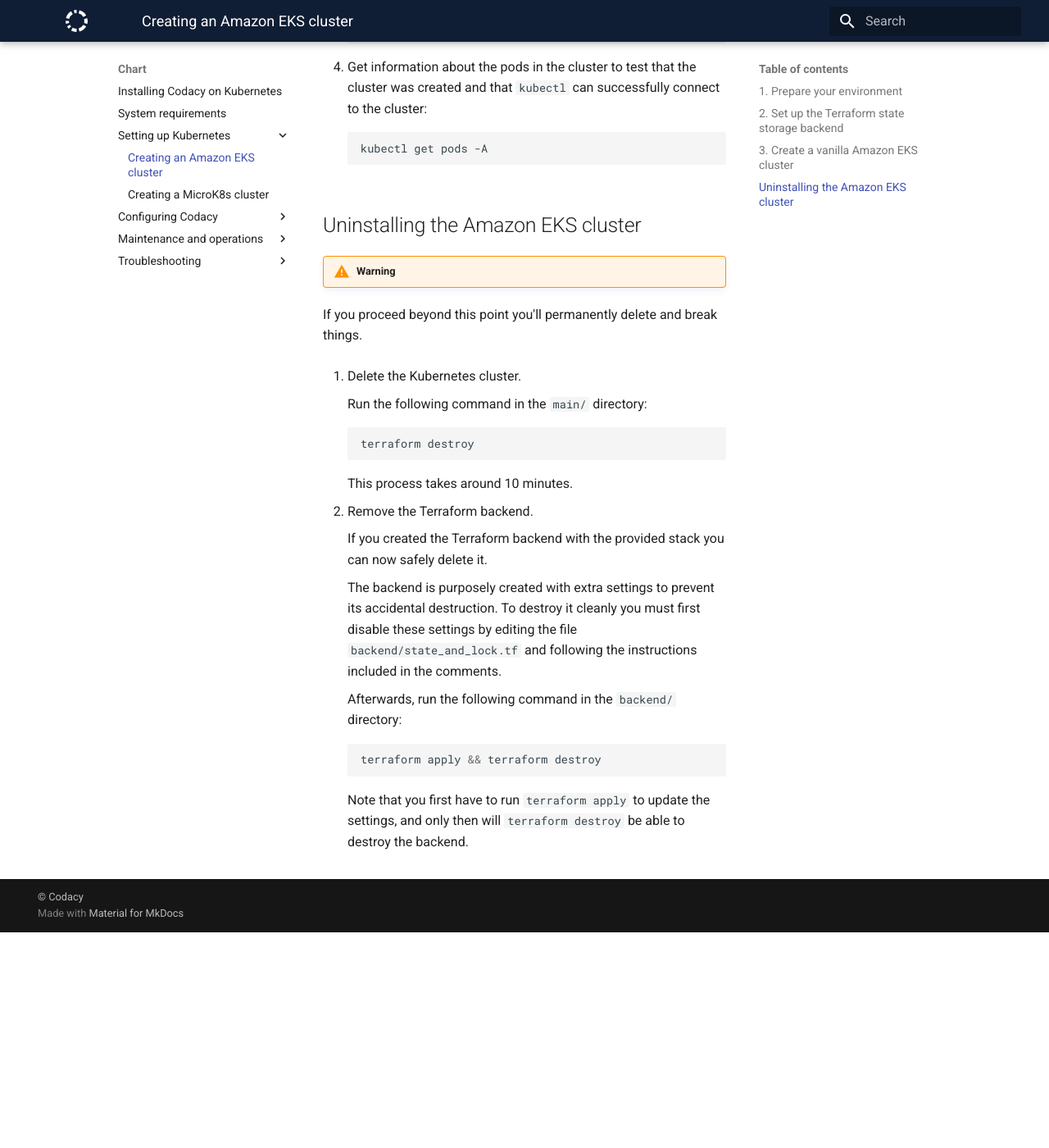
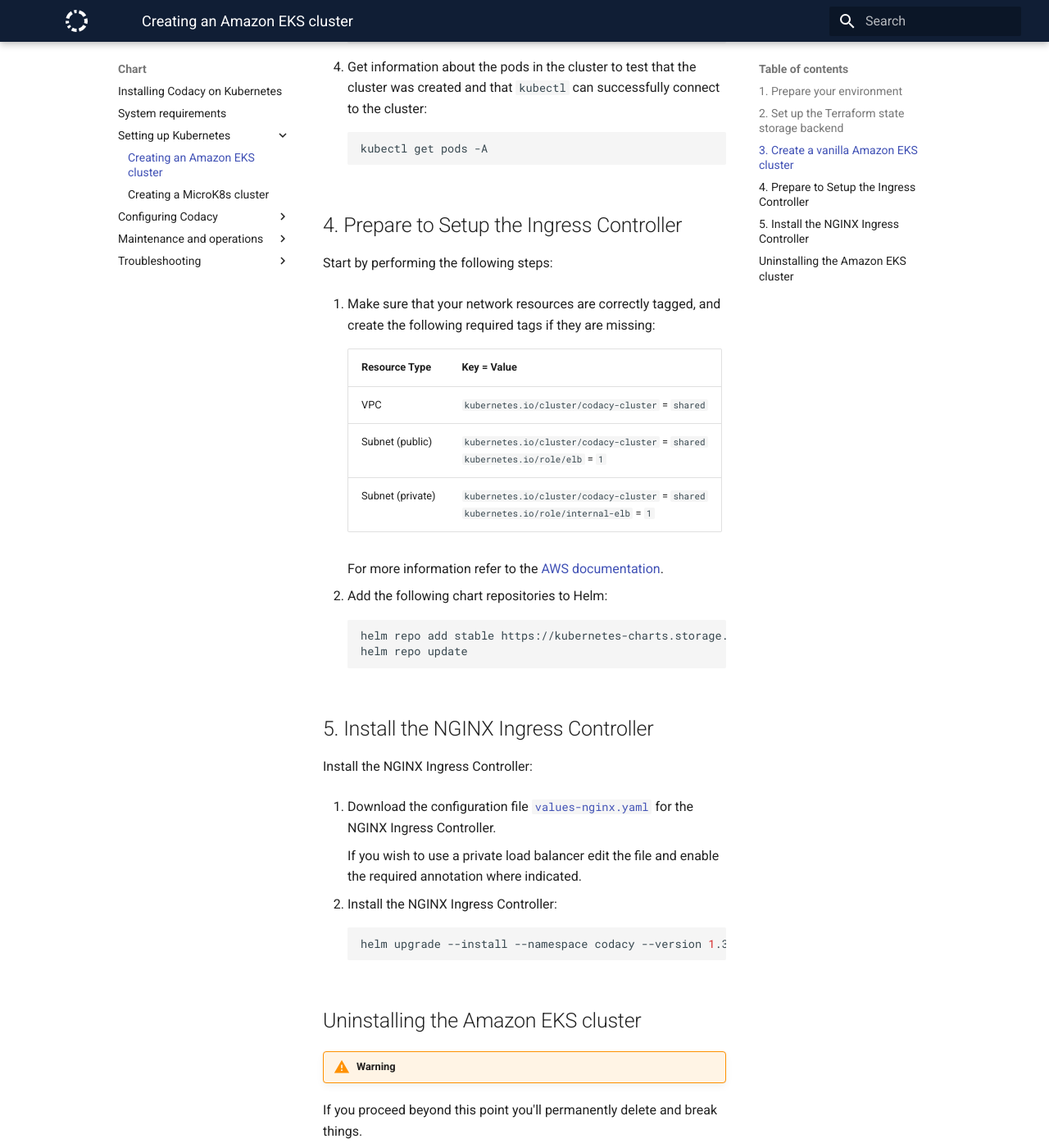
Before and after one commit to codacy/chart, an MkDocs documentation site: the page built from docs/infrastructure/eks-quickstart.md, in a window 1280 px wide and 1400 px high, scrolled down 2773 px. Shown: the whole window at 82% size. Built offline with MkDocs 1.6.1 and Material for MkDocs 9.7.7, drawn with Linux system fonts in a browser that asks for light colours; before the commit the page ends 3910 px from its top, so only the background shows below that.

Commit message:
feature: Simplify ingress and https setup documentation

````diff
--- a/docs/infrastructure/eks-quickstart.md
+++ b/docs/infrastructure/eks-quickstart.md
@@ -88,13 +88,48 @@
 3.  Set up the kubeconfig file that stores the information needed by `kubectl` to connect to the new cluster by default:
 
     ```bash
-    aws eks update-kubeconfig --name codacy-cluster
+    aws eks update-kubeconfig --name codacy-cluster --alias codacy-cluster
     ```
 
 4.  Get information about the pods in the cluster to test that the cluster was created and that `kubectl` can successfully connect to the cluster:
 
     ```bash
     kubectl get pods -A
+    ```
+
+## 4. Prepare to Setup the Ingress Controller
+
+Start by performing the following steps:
+
+1.  Make sure that your network resources are correctly tagged, and create the following required tags if they are missing:
+
+    | Resource Type    | Key = Value                                                                                   |
+    | ---------------- | --------------------------------------------------------------------------------------------- |
+    | VPC              | `kubernetes.io/cluster/codacy-cluster` = `shared`                                             |
+    | Subnet (public)  | `kubernetes.io/cluster/codacy-cluster` = `shared`<br/>`kubernetes.io/role/elb` = `1`          |
+    | Subnet (private) | `kubernetes.io/cluster/codacy-cluster` = `shared`<br/>`kubernetes.io/role/internal-elb` = `1` |
+
+    For more information refer to the [AWS documentation](https://docs.aws.amazon.com/eks/latest/userguide/network_reqs.html#vpc-tagging).
+
+2.  Add the following chart repositories to Helm:
+
+    ```bash
+    helm repo add stable https://kubernetes-charts.storage.googleapis.com
+    helm repo update
+    ```
+
+## 5. Install the NGINX Ingress Controller
+
+Install the NGINX Ingress Controller:
+
+1.  Download the configuration file [`values-nginx.yaml`](https://raw.githubusercontent.com/codacy/chart/master/codacy/values-nginx.yaml) for the NGINX Ingress Controller.
+
+    If you wish to use a private load balancer edit the file and enable the required annotation where indicated.
+
+2.  Install the NGINX Ingress Controller:
+
+    ```bash
+    helm upgrade --install --namespace codacy --version 1.39.0 codacy-nginx-ingress stable/nginx-ingress -f values-nginx.yaml
     ```
 
 ## Uninstalling the Amazon EKS cluster
--- a/mkdocs.yml
+++ b/mkdocs.yml
@@ -54,7 +54,7 @@
           - configuration/integrations/bitbucket-cloud.md
           - configuration/integrations/bitbucket-server.md
           - configuration/integrations/email.md
-      - configuration/tls-ingress-aws.md
+      - configuration/tls-ingress.md
       - configuration/monitoring.md
   - "Maintenance and operations":
       - maintenance/upgrade.md
````
Also changed, not shown: docs/configuration/tls-ingress-aws.md (deleted, +0 -100 lines), docs/configuration/tls-ingress.md (added, +60 -0 lines), docs/index.md (+1 -1 lines), 3 other files.
